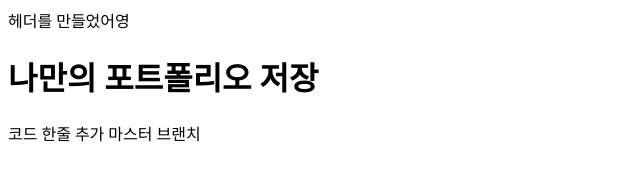
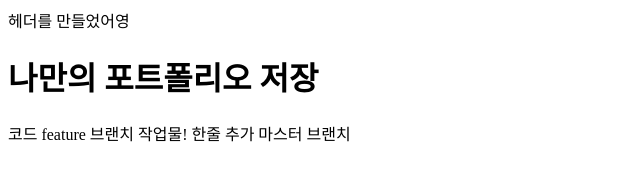
Before and after one commit to stella9921/test, a plain HTML site: page index.html in a window 1280 px wide. Shown: the whole page, without its empty margins (0-640 px from the left). Drawn offline with Linux system fonts and the light colour scheme.

Commit message:
feature브랜치  11라인 수정

```diff
--- a/index.html
+++ b/index.html
@@ -9,7 +9,7 @@
 <body>
     <header>헤더를 만들었어영</header>
     <h1>나만의 포트폴리오 저장</h1>
-    코드 한줄 추가
+    코드 feature 브랜치 작업물! 한줄 추가
     마스터 브랜치
 
 </body>
```
